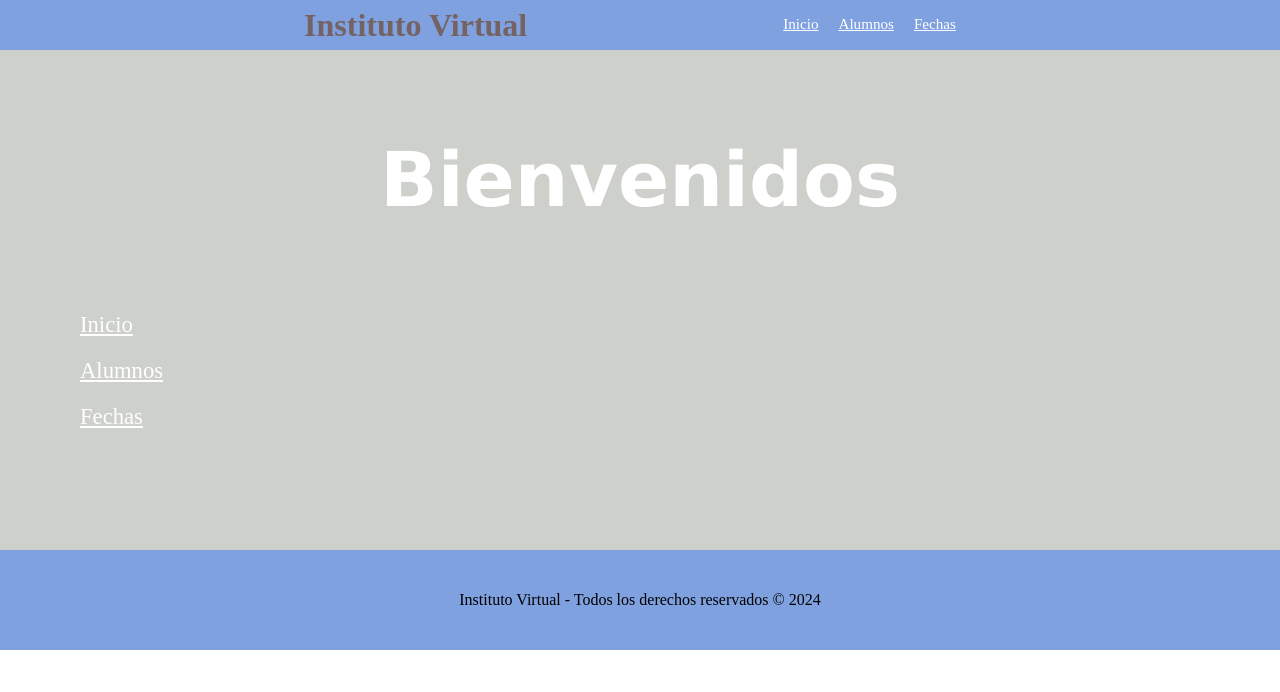
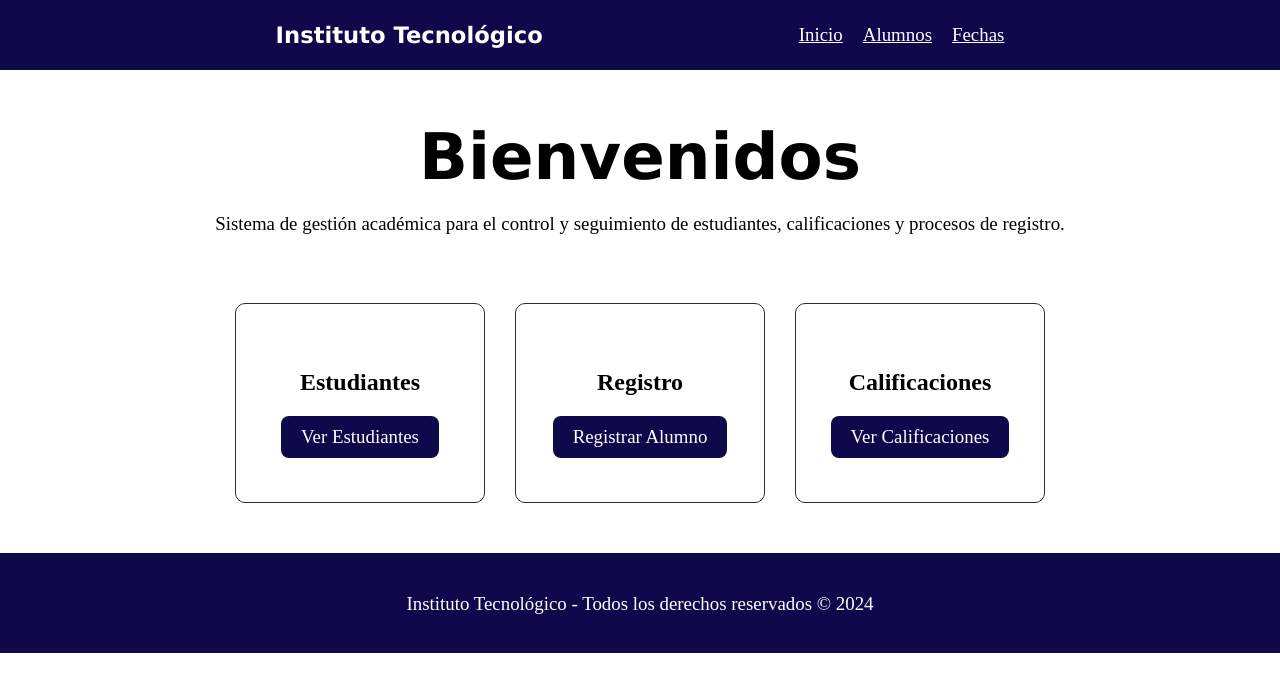
Before and after one commit to Leo-byte-1/Instituto_Virtual_Flask, a Flask app: page / in a window 1280 px wide. Shown: the top 692 px of the page. Run offline with Flask 3, Linux system fonts and the light colour scheme.

Commit message:
version 1.1, falta agregar modal

```diff
--- a/app.py
+++ b/app.py
@@ -2,10 +2,7 @@ from flask import Flask, render_template, request, redirect, url_for
 import os
 import database as db
 
-template_dir = os.path.dirname(os.path.abspath(os.path.dirname(__file__)))
-template_dir = os.path.join(template_dir, 'src', 'templates')
-
-app = Flask(__name__, template_folder = template_dir)
+app = Flask(__name__)
 
 @app.route("/")
 def inicio():
@@ -16,7 +13,7 @@ def inicio():
 def lista_alumnos():
     conn = db.conexion()
     cursor = conn.cursor()
-    cursor.execute("SELECT * FROM alumnos")
+    cursor.execute("SELECT id, nombre, apellido, edad, dni FROM alumnos")
     myresult = cursor.fetchall()
     #Convertir los datos a diccionario
     insertObject = []
@@ -33,12 +30,13 @@ def addUser():
     nombre = request.form["nombre"]
     apellido = request.form["apellido"]
     edad = request.form["edad"]
+    dni = request.form["dni"]
 
-    if nombre and apellido and edad:
+    if nombre and apellido and edad and dni:
         conn = db.conexion()
         cursor = conn.cursor()
-        sql = "INSERT INTO alumnos (nombre, apellido, edad) VALUES (%s, %s, %s)"
-        datos = (nombre, apellido, edad)
+        sql = "INSERT INTO alumnos (nombre, apellido, edad, dni) VALUES (%s, %s, %s, %s)"
+        datos = (nombre, apellido, edad, dni)
         cursor.execute(sql, datos)
         conn.commit()
         cursor.close()
@@ -64,12 +62,13 @@ def edit(id):
     nombre = request.form['nombre']
     apellido = request.form['apellido']
     edad = request.form['edad']
+    dni = request.form["dni"]
 
     if nombre and apellido and edad:
         conn = db.conexion()
         cursor = conn.cursor()
-        sql = "UPDATE alumnos SET nombre = %s, apellido = %s, edad = %s WHERE id = %s"
-        data = (nombre, apellido, edad, id)
+        sql = "UPDATE alumnos SET nombre = %s, apellido = %s, edad = %s, dni = %s WHERE id = %s"
+        data = (nombre, apellido, edad, dni, id)
         cursor.execute(sql, data)
         db.conexion.commit()
 
--- a/static/css/style-base.css
+++ b/static/css/style-base.css
@@ -1,26 +1,27 @@
 /*Estilo de la portada*/
 .portada{
     display: flex;
+    gap: 20%;
     justify-content: center;
     align-items: center;
     width: 100%;
-    height: 50px;
-    background: rgb(127, 161, 224);
-}
-.portada nav{
-    display: flex;
-    align-items: center;
+    height: 70px;
+    background: rgb(15, 9, 75);
 }
 .portada h1{
     display: flex;
     align-items: center;
-    margin-right: 20%;
-    color: rgb(117, 99, 99);
+    font-size: 6mm;
+    font-family: Verdana;
+    color: #fff;
+}
+.portada nav{
+    display: flex;
+    gap: 20px;
 }
 .portada a{
-    color: white;
-    font-size: 4mm;
-    margin-right: 20px;
+    color: #fff;
+    font-size: 5mm;
 }
 
 /*Estilo del footer*/
@@ -30,5 +31,8 @@
     align-items: center;
     width: 100%;
     height: 100px;
-    background-color: rgb(127, 161, 224);
+    background: rgb(15, 9, 75);
 }
+.footer p{
+    color: #fff;
+}
--- a/static/css/style-index.css
+++ b/static/css/style-index.css
@@ -1,61 +1,40 @@
-.portada{
-    display: flex;
-    justify-content: center;
-    align-items: center;
-    width: 100%;
-    height: 50px;
-    background: rgb(127, 161, 224);
-}
-.portada nav{
-    display: flex;
-    align-items: center;
-}
-.portada h1{
-    display: flex;
-    align-items: center;
-    margin-right: 20%;
-    color: rgb(117, 99, 99);
-}
-.portada a{
-    color: white;
-    font-size: 4mm;
-    margin-right: 20px;
-}
-
 .bienvenida{
     display: flex;
     flex-direction: column;
+    text-align: center;
     width: 100%;
-    height: 500px;
-    background-color: rgba(70, 80, 61, 0.267);
+    margin: 50px 0;
 }
-.bienvenida h1{
-    display: flex;
+.msj_bienvenida{
     font-family: Verdana;
-    margin: auto;
-    color: #fff;
-    font-size: 20mm;
+    font-size: 17mm;
+    margin: 0;
+}
+p{
+    font-size: 5mm;
 }
 .cont_nav{
-    margin: 0 0 100px 80px;
+    display: grid;
+    margin: auto;
+    margin-top: 50px;
+    grid-template-columns: repeat(3, 250px);
+    grid-template-rows: 200px;
+    gap: 30px;
 }
-.cont_nav nav{
+.cont_nav div{
     display: flex;
     flex-direction: column;
-    width: fit-content;
+    align-items: center;
+    justify-content: center;
+    border: solid 1px #302c2c;
+    border-radius: 10px;
 }
-.cont_nav a{
+.cont_nav button{
+    border-style: none;
+    border-radius: 8px;
+    background: rgb(15, 9, 75);
+    color: #fff;
     font-style: none;
-    font-size: 6mm;
-    color: #fff;
-    margin-bottom: 20px;
+    font-size: 5mm;
+    padding: 10px 20px;
 }
-
-.footer{
-    display: flex;
-    justify-content: center;
-    align-items: center;
-    width: 100%;
-    height: 100px;
-    background-color: rgb(127, 161, 224);
-}
--- a/template/index.html
+++ /dev/null
@@ -1,29 +0,0 @@
-{% import "macros.jinja2" as macros %}
-<!DOCTYPE html>
-<html lang="es">
-<head>
-    <meta charset="UTF-8">
-    <meta name="viewport" content="width=device-width, initial-scale=1.0">
-    <link rel="stylesheet" href="{{ url_for('static', filename='css/normalize.css') }}">
-    <link rel="stylesheet" href="{{ url_for('static', filename='css/style-base.css') }}">
-    <link rel="stylesheet" href="{{ url_for('static', filename='css/style-index.css') }}">
-    <title>Document</title>
-</head>
-<body>
-    {{ macros.portada() }}
-
-    <section class="bienvenida">
-        <h1>Bienvenidos</h1>
-
-        <div class="cont_nav">
-            <nav>
-                <a href="{{ url_for('inicio') }}">Inicio</a>
-                <a href="{{ url_for('lista_alumnos') }}">Alumnos</a>
-                <a href="{{ url_for('fechas') }}">Fechas</a>
-            </nav>
-        </div>
-    </section>
-
-    {{ macros.footer() }}
-</body>
-</html>
--- /dev/null
+++ b/templates/index.html
@@ -0,0 +1,38 @@
+{% import "macros.jinja2" as macros %}
+<!DOCTYPE html>
+<html lang="es">
+<head>
+    <meta charset="UTF-8">
+    <meta name="viewport" content="width=device-width, initial-scale=1.0">
+    <link rel="stylesheet" href="{{ url_for('static', filename='css/normalize.css') }}">
+    <link rel="stylesheet" href="{{ url_for('static', filename='css/style-base.css') }}">
+    <link rel="stylesheet" href="{{ url_for('static', filename='css/style-index.css') }}">
+    <title>Document</title>
+</head>
+<body>
+    {{ macros.portada() }}
+
+    <section class="bienvenida">
+        <h2 class="msj_bienvenida">Bienvenidos</h2>
+        <p>Sistema de gestión académica para el control y seguimiento de estudiantes, calificaciones y procesos de registro.</p>
+
+        <nav class="cont_nav">
+            <div>
+                <h2>Estudiantes</h2>
+                <a href="{{ url_for('lista_alumnos') }}"><button>Ver Estudiantes</button></a>
+            </div>
+            <div>
+                <h2>Registro</h2>
+                <a href="{{ url_for('registrar') }}"><button>Registrar Alumno</button></a>
+            </div>
+            <div>
+                <h2>Calificaciones</h2>
+                <a href="{{ url_for('calificaciones') }}"><button>Ver Calificaciones</button></a>
+            </div>
+        </nav>
+
+    </section>
+
+    {{ macros.footer() }}
+</body>
+</html>
--- a/template/lista_alumnos.html
+++ b/templates/lista_alumnos.html
@@ -5,7 +5,7 @@
     <meta charset="UTF-8">
     <meta name="viewport" content="width=device-width, initial-scale=1.0">
     <link rel="stylesheet" href="{{ url_for('static', filename='css/normalize.css') }}">
-    <link rel="stylesheet" href="{{ url_for('static', filename='css/style-index.css') }}">
+    <link rel="stylesheet" href="{{ url_for('static', filename='css/style-base.css') }}">
     <link rel="stylesheet" href="{{ url_for('static', filename='css/style-lista_alumnos.css') }}">
     <title>Document</title>
 </head>
@@ -18,7 +18,7 @@
         <table class="datos">
             <thead>
                 <tr>
-                    <th>ID</th>
+                    <th>DNI</th>
                     <th>Nombre</th>
                     <th>Apellido</th>
                     <th>Edad</th>
@@ -28,7 +28,7 @@
             <tbody>
                 {% for d in data %}
                 <tr>
-                    <td class="id">{{ d.id }}</td>
+                    <td class="id">{{ d.dni }}</td>
                     <td>{{ d.nombre }}</td>
                     <td>{{ d.apellido }}</td>
                     <td>{{ d.edad }}</td>
--- a/template/macros.jinja2
+++ b/templates/macros.jinja2
@@ -1,6 +1,6 @@
 {% macro portada() %}
     <header class="portada">
-        <h1>Instituto Virtual</h1>
+        <h1>Instituto Tecnológico</h1>
 
         <nav>
             <a href="{{ url_for('inicio') }}">Inicio</a>
@@ -12,6 +12,6 @@
 
 {% macro footer() %}
     <footer class="footer">
-        <p>Instituto Virtual - Todos los derechos reservados &copy; 2024</p>
+        <p>Instituto Tecnológico - Todos los derechos reservados &copy; 2024</p>
     </footer>
 {% endmacro %}
--- a/template/registro.html
+++ b/templates/registro.html
@@ -23,6 +23,9 @@
                 <div>
                     <label>Edad: <input type="number" name="edad"></label>
                 </div>
+                <div>
+                    <label>DNI: <input type="number" name="dni"></label>
+                </div>
                 <div class="cont-btn">
                     <button type="submit">Registrar</button>
                 </div>
```
Also changed, not shown: static/css/style-lista_alumnos.css (+5 -2 lines), static/css/style-registro.css (+7 -4 lines), templates/calificaciones.html (renamed from template/calificaciones.html), templates/fechas.html (renamed from template/fechas.html), 1 other file.
